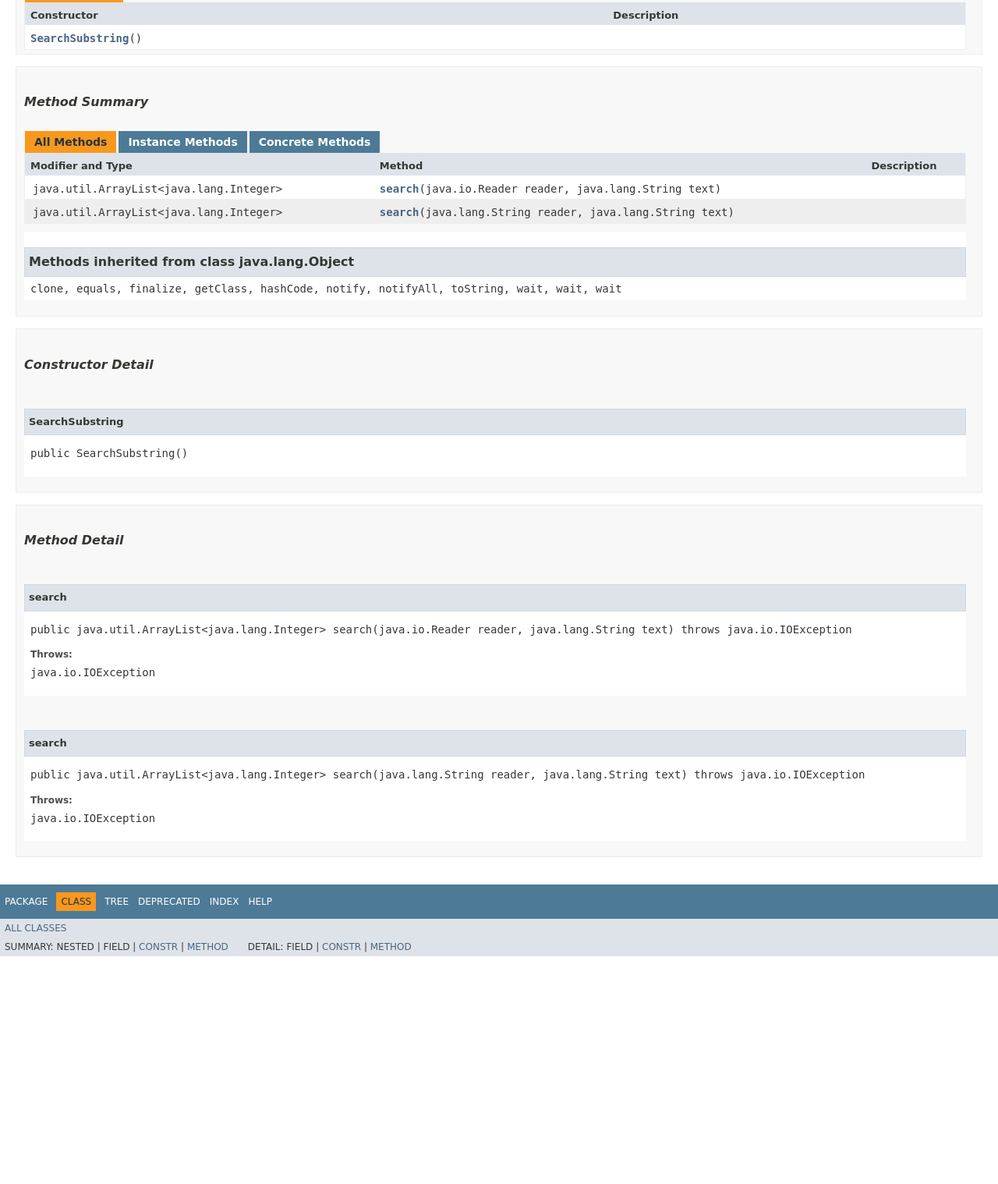
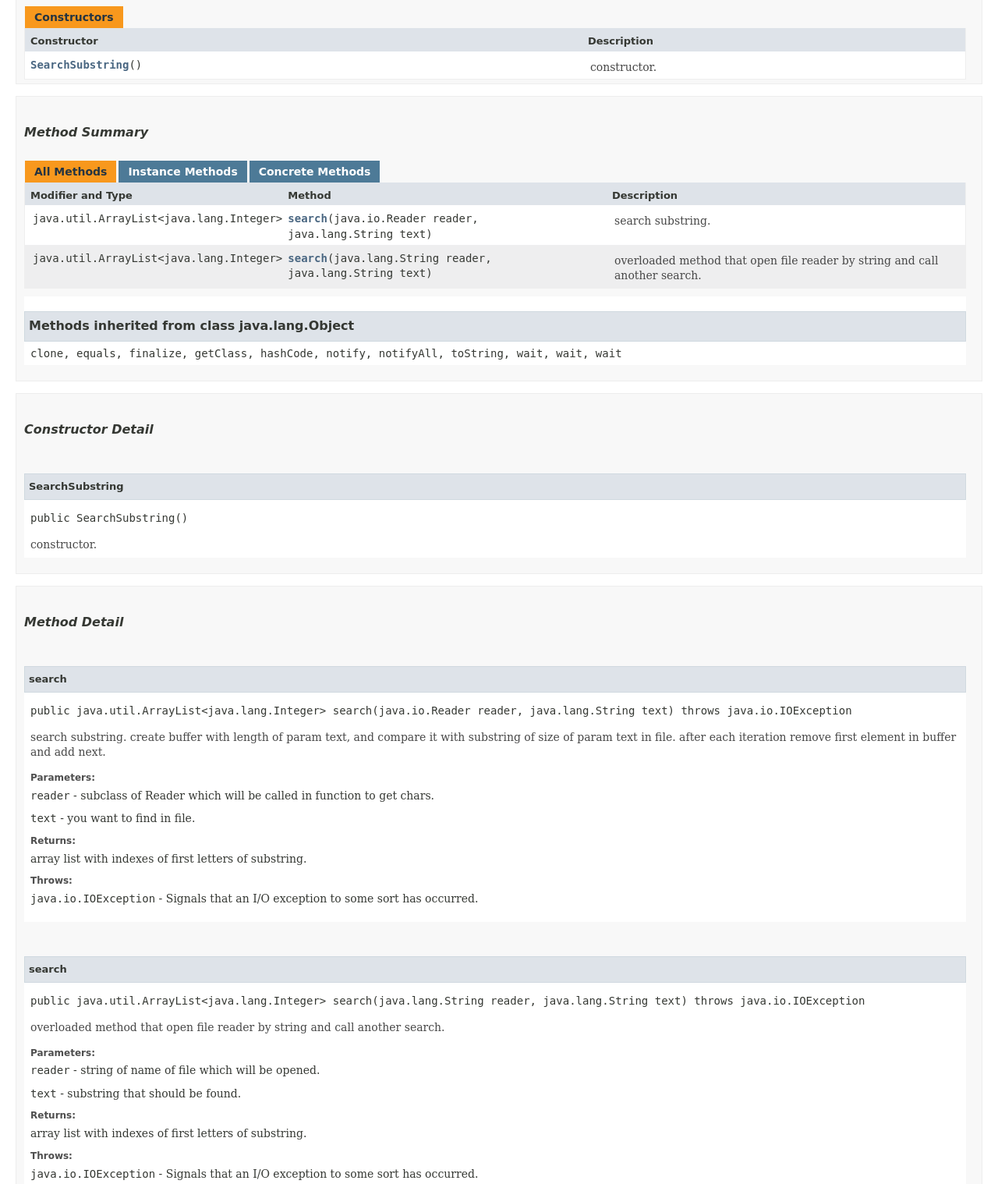
Before and after one commit to yura-poj/OOP, a plain HTML site: page Task_1_3_1/ru/nsu/pozhidaev/SearchSubstring.html in a window 1280 px wide. Shown: the part 399-1917 px from the top of the page at 78% size. Before the commit the page ends 1625 px from the top, so only its background shows below. Drawn offline with Linux system fonts and the light colour scheme; no server answers; a script that the page names is missing; a web font is replaced by a local one.

Commit message:
Deploying to gh-pages from @ yura-poj/OOP@d4521f07852510a4fa9b8f0ba4ebda3a4f2e736a 🚀

```diff
--- a/Task_1_3_1/ru/nsu/pozhidaev/SearchSubstring.html
+++ b/Task_1_3_1/ru/nsu/pozhidaev/SearchSubstring.html
@@ -132,6 +132,7 @@ $('.navPadding').css('padding-top', $('.fixedNav').css("height"));
 <hr>
 <pre>public class <span class="typeNameLabel">SearchSubstring</span>
 extends java.lang.Object</pre>
+<div class="block">search substring from class Reader or string.</div>
 </li>
 </ul>
 </div>
@@ -153,7 +154,9 @@ extends java.lang.Object</pre>
 </tr>
 <tr class="altColor">
 <th class="colConstructorName" scope="row"><code><span class="memberNameLink"><a href="#%3Cinit%3E()">SearchSubstring</a></span>()</code></th>
-<td class="colLast">&nbsp;</td>
+<td class="colLast">
+<div class="block">constructor.</div>
+</td>
 </tr>
 </table>
 </li>
@@ -177,13 +180,17 @@ extends java.lang.Object</pre>
 <td class="colFirst"><code>java.util.ArrayList&lt;java.lang.Integer&gt;</code></td>
 <th class="colSecond" scope="row"><code><span class="memberNameLink"><a href="#search(java.io.Reader,java.lang.String)">search</a></span>&#8203;(java.io.Reader&nbsp;reader,
       java.lang.String&nbsp;text)</code></th>
-<td class="colLast">&nbsp;</td>
+<td class="colLast">
+<div class="block">search substring.</div>
+</td>
 </tr>
 <tr id="i1" class="rowColor">
 <td class="colFirst"><code>java.util.ArrayList&lt;java.lang.Integer&gt;</code></td>
 <th class="colSecond" scope="row"><code><span class="memberNameLink"><a href="#search(java.lang.String,java.lang.String)">search</a></span>&#8203;(java.lang.String&nbsp;reader,
       java.lang.String&nbsp;text)</code></th>
-<td class="colLast">&nbsp;</td>
+<td class="colLast">
+<div class="block">overloaded method that open file reader by string and call another search.</div>
+</td>
 </tr>
 </table>
 <ul class="blockList">
@@ -216,6 +223,7 @@ extends java.lang.Object</pre>
 <li class="blockList">
 <h4>SearchSubstring</h4>
 <pre>public&nbsp;SearchSubstring()</pre>
+<div class="block">constructor.</div>
 </li>
 </ul>
 </li>
@@ -237,9 +245,16 @@ extends java.lang.Object</pre>
 <pre class="methodSignature">public&nbsp;java.util.ArrayList&lt;java.lang.Integer&gt;&nbsp;search&#8203;(java.io.Reader&nbsp;reader,
                                                      java.lang.String&nbsp;text)
                                               throws java.io.IOException</pre>
+<div class="block">search substring. create buffer with length of param text, and compare it with substring of
+ size of param text in file. after each iteration remove first element in buffer and add next.</div>
 <dl>
+<dt><span class="paramLabel">Parameters:</span></dt>
+<dd><code>reader</code> - subclass of Reader which will be called in function to get chars.</dd>
+<dd><code>text</code> - you want to find in file.</dd>
+<dt><span class="returnLabel">Returns:</span></dt>
+<dd>array list with indexes of first letters of substring.</dd>
 <dt><span class="throwsLabel">Throws:</span></dt>
-<dd><code>java.io.IOException</code></dd>
+<dd><code>java.io.IOException</code> - Signals that an I/O exception to some sort has occurred.</dd>
 </dl>
 </li>
 </ul>
@@ -252,9 +267,15 @@ extends java.lang.Object</pre>
 <pre class="methodSignature">public&nbsp;java.util.ArrayList&lt;java.lang.Integer&gt;&nbsp;search&#8203;(java.lang.String&nbsp;reader,
                                                      java.lang.String&nbsp;text)
                                               throws java.io.IOException</pre>
+<div class="block">overloaded method that open file reader by string and call another search.</div>
 <dl>
+<dt><span class="paramLabel">Parameters:</span></dt>
+<dd><code>reader</code> - string of name of file which will be opened.</dd>
+<dd><code>text</code> - substring that should be found.</dd>
+<dt><span class="returnLabel">Returns:</span></dt>
+<dd>array list with indexes of first letters of substring.</dd>
 <dt><span class="throwsLabel">Throws:</span></dt>
-<dd><code>java.io.IOException</code></dd>
+<dd><code>java.io.IOException</code> - Signals that an I/O exception to some sort has occurred.</dd>
 </dl>
 </li>
 </ul>
```
Also changed, not shown: Task_1_3_1/allclasses-index.html (+3 -1 lines), Task_1_3_1/index-all.html (+12 -4 lines), Task_1_3_1/ru/nsu/pozhidaev/package-summary.html (+3 -1 lines), 3 other files.
